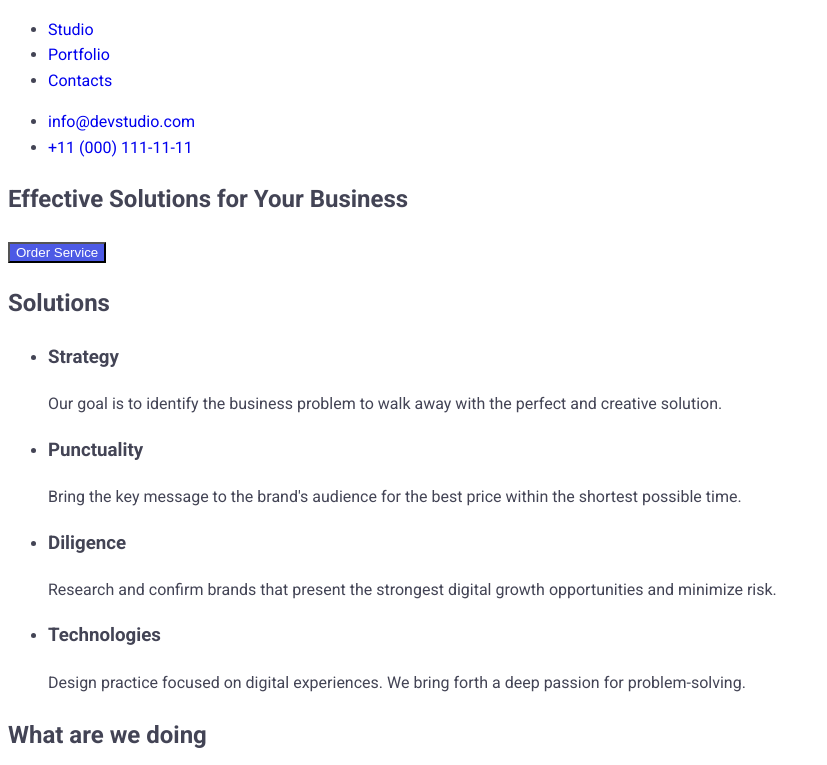
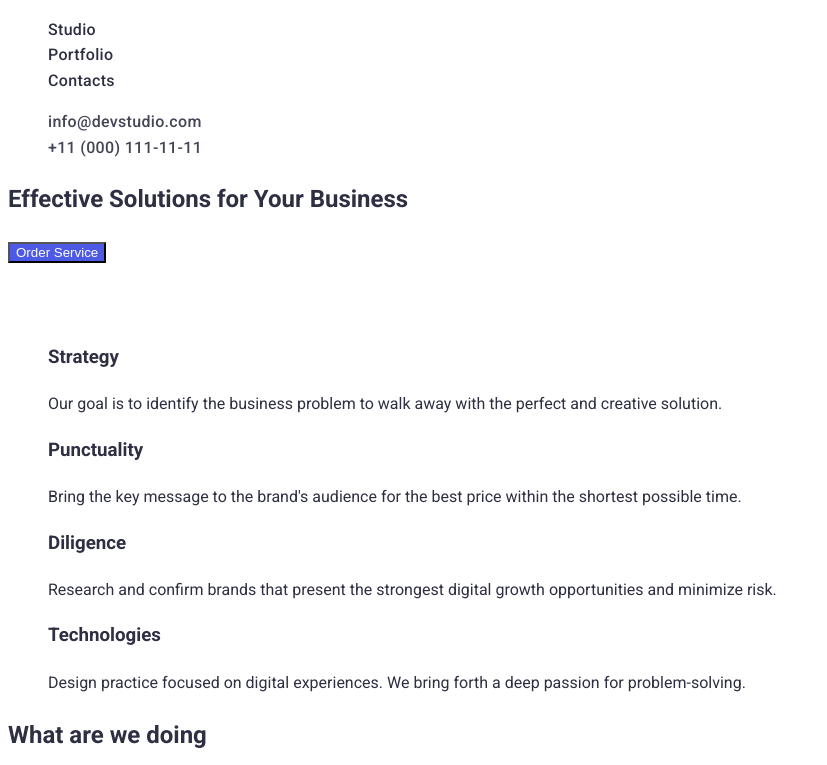
Before and after one commit to DagmaraKasz/goit-markup-hw-02, a plain HTML site: page index.html in a window 1280 px wide. Shown: the part 35-800 px from the top of the page, without its empty margins (0-827 px from the left). Drawn offline with Linux system fonts and the light colour scheme.

Commit message:
Crucial updates CSS HTML
Crucial changes CSS HTML

```diff
--- a/css/styles.css
+++ b/css/styles.css
@@ -1,37 +1,73 @@
 :root {
-    --navyblue-color-text:#2E2F42;
-    --iris-color-text:#4D5AE5;
-    --color-white:#FFFFFF;
+    --iris-color: #4D5AE5;
+    --ocean-color: #404BBF;
+    --navyblue-color:#2E2F42;
+    --green-color: #31D0AA;
+    --slate-color: #434455;
+    --light-slate-color: #8E8F99;
+    --cornflower-color: #E7E9FC;
+    --cloud-color: #F4F4FD;
+    --navyblue-modal-color: #2E2F42;
+    --grey-color: #2E2F42;
+    --white-color: #FFFFFF;
+    --dairy-color: #FCFCFC;
     }
 
 body {
     font-family: 'Roboto', sans-serif;
-    color:#434455;
+    color: var(--navyblue-color);
     line-height: 1.6;
-    background-color: var(--color-white)
+    background-color: var(--white-color);
 }
 
 header {
-    background-color: var(--color-white);
+    background-color: var(--white-color);
 }
 
 a {
     text-decoration: none;
 }
 
+.menu .link {
+    color: var(--navyblue-color);
+}
+
+.menu .link:hover,
+.menu .link:focus {
+    color: var(--green-color);
+}
+
+.menu .link:active {
+    color: var(--ocean-color);
+}
+
 button {
-    color:var(--color-white);
-    background-color: var(--iris-color-text);
+    color:var(--white-color);
+    background-color: var(--iris-color);
 }
 
 a:hover,
 button:hover {
-    background-color: #404BBF;
+    background-color: var(--ocean-color);
 }
 
-a:hover,
-button:hover {
-    color: #FFFFFF;
+/* tu skonczylam sprawdzac */
+/* dodac address list slate na ocean */
+
+.contact .link {
+    color: var(--slate-color);
+}
+.contact .link:hover,
+.contact .link:focus {
+    color: var(--green-color);
+}
+.contact .link:active {
+    color: var(--ocean-color);
+}
+
+/* main section h1 */
+.section {
+    background-color: var(--navyblue-color, #2e2f42);
 }
 
 .logo {
@@ -42,12 +78,19 @@ button:hover {
     letter-spacing: 0.03em;
     text-decoration: none;
     text-transform: uppercase;
-    color:#4d5ae5;
+    color: var(--iris-color);
+    }
 
+.highlight {
+     color: var(--iris-color);
+}
+.studio-highlight {
+     color: var(--navyblue-color);
 }
 
 .list {
     list-style: none;
+    font-style: normal;
 }
 
 .link {
@@ -56,26 +99,13 @@ button:hover {
     letter-spacing: 0.02em;
 }
 
-.highlight {
-    color: var(--iris-color-text);
-}
-
-.studio-highlight {
-    color: var(--navyblue-color-text);
-}
-
 .pointer {
     cursor: pointer;
 }
 
-address {
+.address {
     display: block;
     font-style: normal;
-}
-
-.list {
-    font-style: normal;
-    list-style: none;
 }
 
 .header-list {
@@ -86,14 +116,15 @@ address {
     letter-spacing: 0.03em;
     text-decoration: none;
     text-transform: uppercase;
-    color: var(--navyblue-color-text);
+    color: var(--navyblue-color);
 }
 
-.title {
-    color: #ffffff;
+/* nie moze byc pusty */
+.visually-hidden {
+    color: var(--white-color);
 }
 
-class= "buttons"
+/* class= "buttons" */
 .buttons {
     list-style: none;
     font-family: "Roboto", sans-serif;
--- a/index.html
+++ b/index.html
@@ -19,61 +19,66 @@
                 <class="highlight">Web
                 <span class="studio-highlight">Studio</span>
             </a>
-            <ul>
-                <li><a href="studio.html">Studio</a></li>
-                <li><a href="portfolio.html">Portfolio</a></li>
-                <li><a href="contacts.html">Contacts</a></li>
+            <ul class="list">
+                <li class="menu"><a class="link" href="./index.html">Studio</a></li>
+                <li class="menu"><a class="link" href="./portfolio.html">Portfolio</a></li>
+                <li class="menu"><a class="link" href="contacts.html">Contacts</a></li>
             </ul>
-            <a class="list" href="./index.html"></a>
         </nav>
-        <address>
-            <ul>
-                <li><a href="mailto:info@devstudio.com">info@devstudio.com</a></li>
-                <li><a href="tel:+110001111111">+11 (000) 111-11-11</a></li>
+
+        <address class="address">
+            <ul class="list">
+                <li class="contact"><a class="link"  href="mailto:info@devstudio.com">info@devstudio.com</a></li>
+                <li class="contact"><a class="link" href="tel:+110001111111">+11 (000) 111-11-11</a></li>
             </ul>
         </address>
     </header>
 
     <main>
-        <section>
-            <h1>Effective Solutions
-            for Your Business</h1>
-            <button type="button">Order Service</button>
+        <section class="descriptions">
+            <div class="container">
+                <h1>Effective Solutions
+                    for Your Business</h1>
+                <button class="button-index" type="button">Order Service</button>
+            </div>
         </section>
 
-        <section>
-            <h2>Solutions</h2>
-            <ul>
-                <li>
-                    <h3>Strategy</h3>
+        <section class="features-section">
+            <div class="container">
+            <h2 class="visually-hidden">Solutions</h2>
+            <ul class="list features">
+                <li class="features-elements">
+                    <h3 class="highlight-element">Strategy</h3>
                     <p>
                         Our goal is to identify the business problem to walk away with the perfect and creative solution.
                     </p>
                 </li>
-                <li>
-                    <h3>Punctuality</h3>
+                <li class="features-elements">
+                    <h3 class="highlight-element">Punctuality</h3>
                     <p>
                         Bring the key message to the brand's audience for the best price within the shortest possible time.
                     </p>
                 </li>
-                <li>
-                    <h3>Diligence</h3>
+                <li class="features-elements">
+                    <h3 class="highlight-element">Diligence</h3>
                     <p>
                         Research and confirm brands that present the strongest digital growth opportunities and minimize risk.
                     </p>
                 </li>
-                <li>
-                    <h3>Technologies</h3>
+                <li class="features-elements">
+                    <h3 class="highlight-element">Technologies</h3>
                     <p>
                         Design practice focused on digital experiences. We bring forth a deep passion for problem-solving.
                     </p>
                 </li>
             </ul>
+            </div>
         </section>
 
-        <section>
+        <section class="scope-section">
+            <div class="container"></div>
             <h2>What are we doing</h2>
-            <ul>
+            <ul class="list">
                 <li>
                     <img
                         src="./images/img_1.jpg" alt="computer"
@@ -101,7 +106,7 @@
 
         <section>
             <h2>Our Team</h2>
-            <ul>
+            <ul class="list">
                 <li>
                     <img
                         src="./images/img_5.jpg"
--- a/styles-2.css
+++ b/styles-2.css
@@ -13,7 +13,10 @@ body {
     color: #404BBF;
 }
 
-
+a:hover,
+button:hover {
+    color: #FFFFFF;
+}
 
 a:hover,
 button:hover {
```
Also changed, not shown: portfolio.html (+13 -15 lines).
